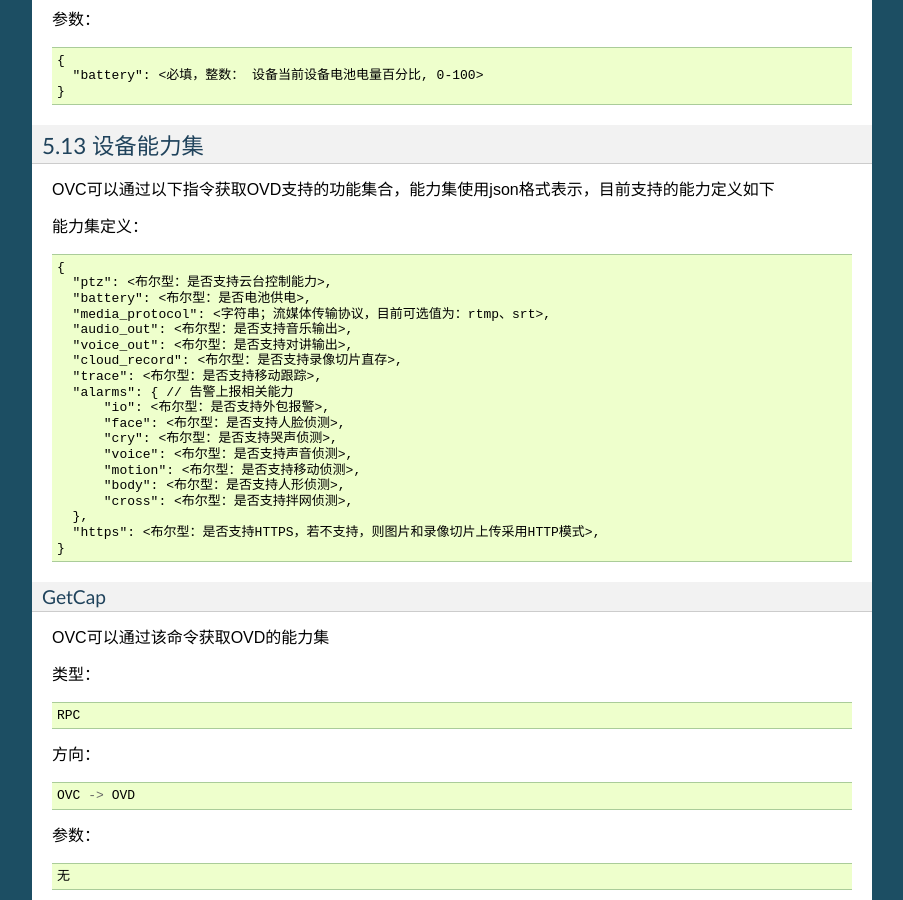
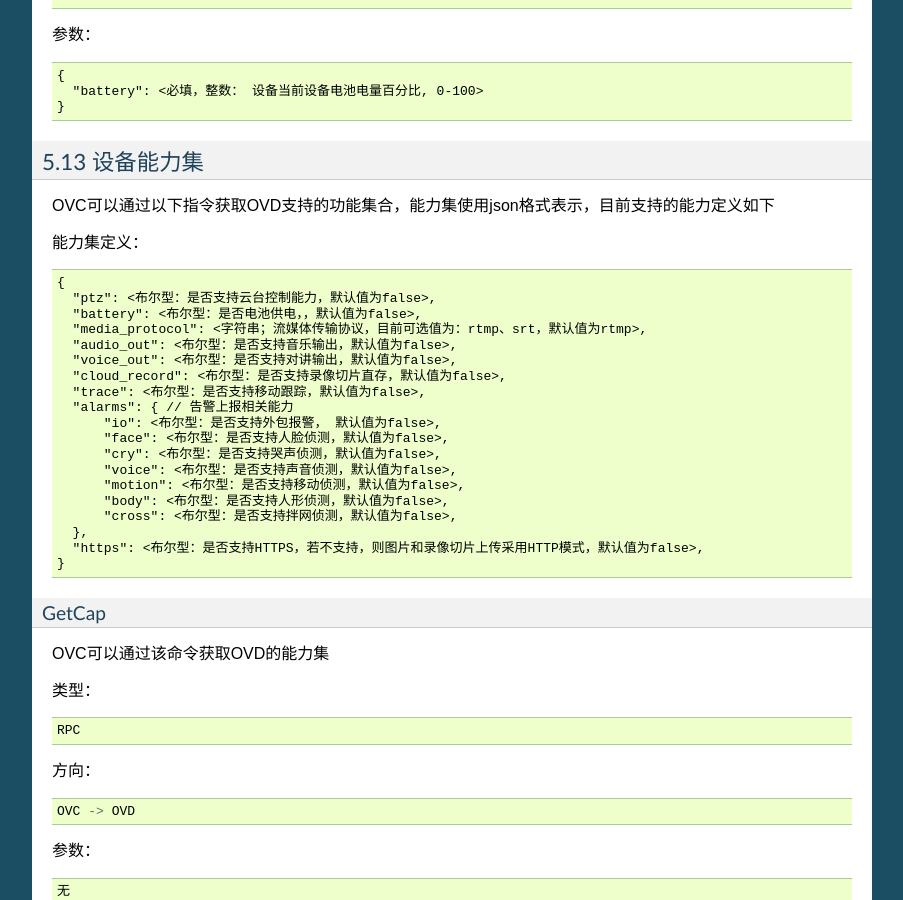
Before and after one commit to jamken/open_dev_sdk, a Sphinx documentation site: the page built from docs/dap.rst, in a window 1280 px wide and 900 px high, scrolled down 19934 px. Shown: the whole window, without its empty margins (198-1101 px from the left). Built offline with Sphinx 7.4.7, drawn with Linux system fonts in a browser that asks for light colours; some of the changed lines change nothing that is shown; some of the changed text lies outside the part shown.

Commit message:
能力集加入默认值 查询升级指令加入当前固件版本号，方便前端进行升级成功判断

```diff
--- a/docs/dap.rst
+++ b/docs/dap.rst
@@ -411,6 +411,7 @@ OVC可以通过该方法查询OVD当前的升级状态，以及进度百分比
   {
     "upgrade_status": <必填，字符串；当前升级状态，可选值为notstart/donwloading/installing/done/error>
     "progress": <必填，整数；当前升级进度， 0-100>
+    "firmware_model": <必填，字符串： 设备当前固件版本号>
   }
 
 
@@ -1131,23 +1132,23 @@ OVC可以通过以下指令获取OVD支持的功能集合，能力集使用json
 能力集定义： ::
 
   {
-    "ptz": <布尔型：是否支持云台控制能力>,
-    "battery": <布尔型：是否电池供电>,
-    "media_protocol": <字符串；流媒体传输协议，目前可选值为：rtmp、srt>,
-    "audio_out": <布尔型：是否支持音乐输出>,
-    "voice_out": <布尔型：是否支持对讲输出>,
-    "cloud_record": <布尔型：是否支持录像切片直存>,
-    "trace": <布尔型：是否支持移动跟踪>,
+    "ptz": <布尔型：是否支持云台控制能力，默认值为false>,
+    "battery": <布尔型：是否电池供电，，默认值为false>,
+    "media_protocol": <字符串；流媒体传输协议，目前可选值为：rtmp、srt，默认值为rtmp>,
+    "audio_out": <布尔型：是否支持音乐输出，默认值为false>,
+    "voice_out": <布尔型：是否支持对讲输出，默认值为false>,
+    "cloud_record": <布尔型：是否支持录像切片直存，默认值为false>,
+    "trace": <布尔型：是否支持移动跟踪，默认值为false>,
     "alarms": { // 告警上报相关能力
-        "io": <布尔型：是否支持外包报警>,
-        "face": <布尔型：是否支持人脸侦测>,
-        "cry": <布尔型：是否支持哭声侦测>,
-        "voice": <布尔型：是否支持声音侦测>,
-        "motion": <布尔型：是否支持移动侦测>,
-        "body": <布尔型：是否支持人形侦测>,
-        "cross": <布尔型：是否支持拌网侦测>,
+        "io": <布尔型：是否支持外包报警， 默认值为false>,
+        "face": <布尔型：是否支持人脸侦测，默认值为false>,
+        "cry": <布尔型：是否支持哭声侦测，默认值为false>,
+        "voice": <布尔型：是否支持声音侦测，默认值为false>,
+        "motion": <布尔型：是否支持移动侦测，默认值为false>,
+        "body": <布尔型：是否支持人形侦测，默认值为false>,
+        "cross": <布尔型：是否支持拌网侦测，默认值为false>,
     },
-    "https": <布尔型：是否支持HTTPS，若不支持，则图片和录像切片上传采用HTTP模式>,
+    "https": <布尔型：是否支持HTTPS，若不支持，则图片和录像切片上传采用HTTP模式，默认值为false>,
   }
 
 GetCap
```
